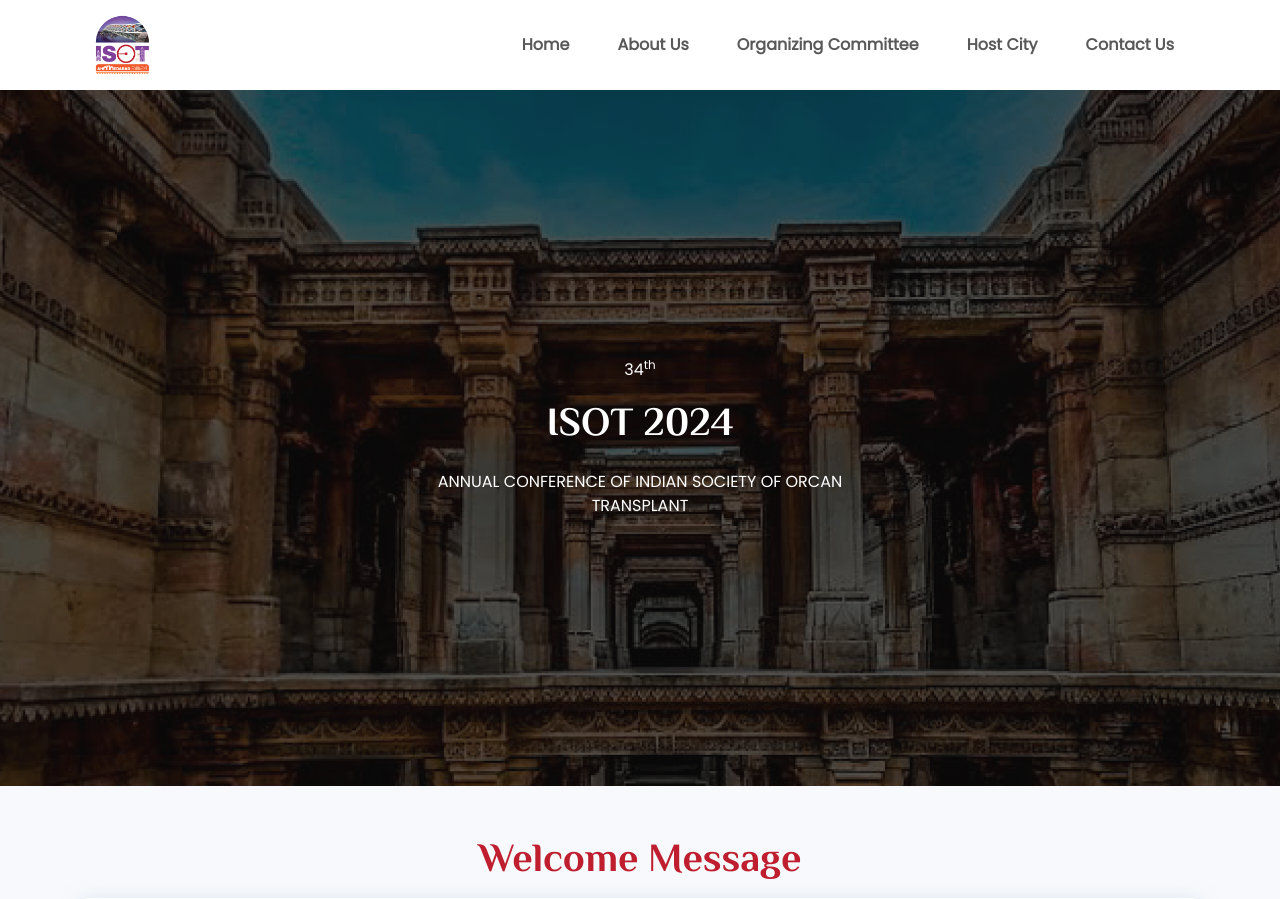
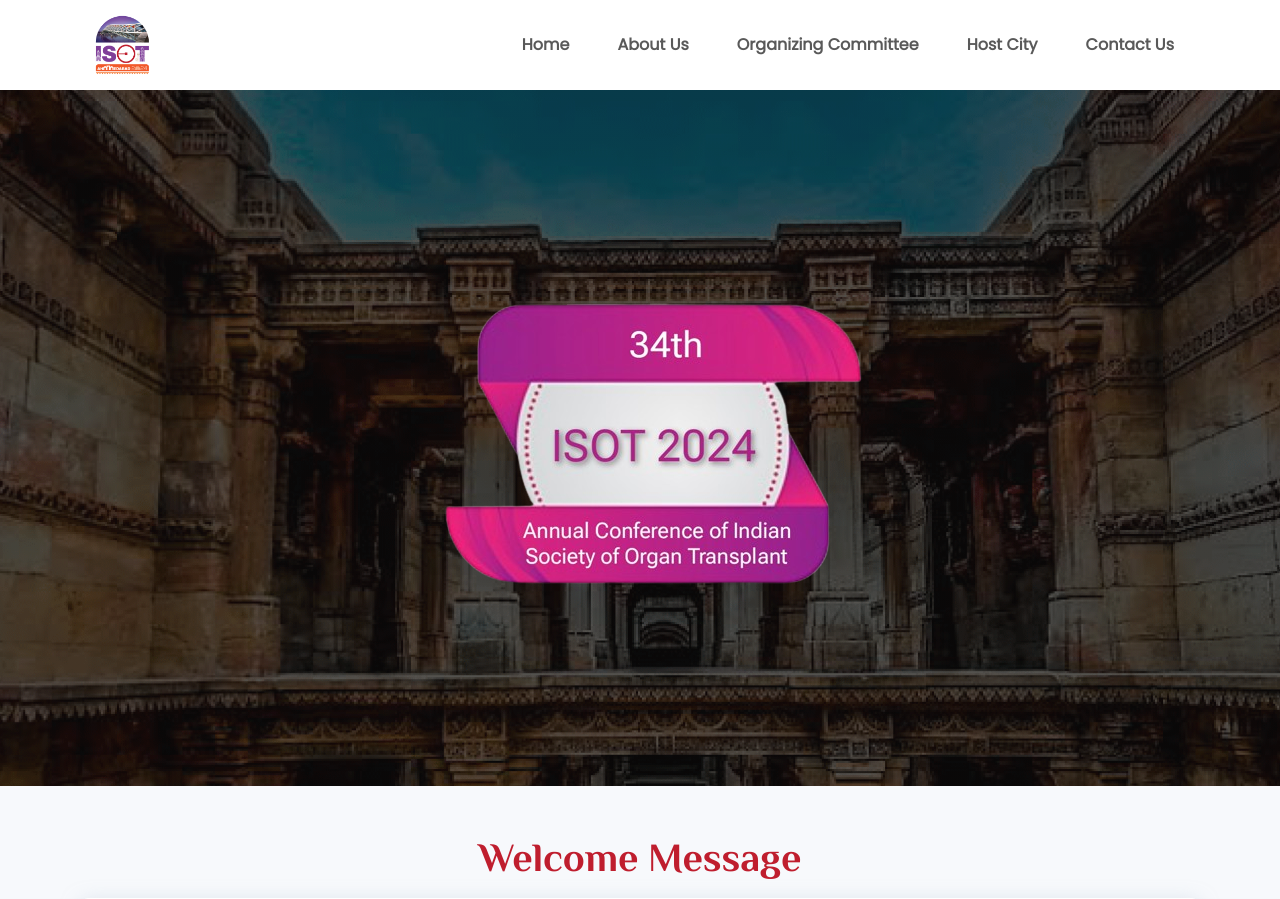
Before and after one commit to maharshi2583/isot, a PHP site: page / in a window 1280 px wide. Shown: the top 899 px of the page. Run offline with PHP 8.4, Linux system fonts and the light colour scheme.

Commit message:
vanue added

```diff
--- a/index.php
+++ b/index.php
@@ -28,28 +28,31 @@
         <div class="carousel-inner">
             <div class="carousel-item active" data-bs-interval="3000">
                 <div class="row d-flex justify-content-center align-items-center py-5 text-center slide1 main">
-                    <div class="col-md-5 col-12 text-white">
-                        <p>34<sup>th</sup></p>
+                    <div class="col-md-5 col-12 text-white carouselshape">
+                        <!-- <p>34<sup>th</sup></p>
                         <h1 class="fw-bold headingtext">ISOT 2024</h1>
-                        <p class="mt-4 mb-0 px-2">ANNUAL CONFERENCE OF INDIAN SOCIETY OF ORCAN TRANSPLANT</p>
+                        <p class="mt-4 mb-0 px-2">ANNUAL CONFERENCE OF INDIAN SOCIETY OF ORCAN TRANSPLANT</p> -->
+                        <img src="imgs/carousel.png" class="img-fluid" alt="">
                     </div>
                 </div>
             </div>
             <div class="carousel-item" data-bs-interval="3000">
                 <div class="row d-flex justify-content-center align-items-center py-5 text-center slide2 main">
-                    <div class="col-md-5 col-12 text-white">
-                        <p>34<sup>th</sup></p>
+                    <div class="col-md-5 col-12 text-white carouselshape">
+                        <!-- <p>34<sup>th</sup></p>
                         <h1 class="fw-bold headingtext">ISOT 2024</h1>
-                        <p class="mt-4 mb-0 px-2">ANNUAL CONFERENCE OF INDIAN SOCIETY OF ORCAN TRANSPLANT</p>
+                        <p class="mt-4 mb-0 px-2">ANNUAL CONFERENCE OF INDIAN SOCIETY OF ORCAN TRANSPLANT</p> -->
+                        <img src="imgs/carousel.png" class="img-fluid" alt="">
                     </div>
                 </div>
             </div>
             <div class="carousel-item" data-bs-interval="3000">
                 <div class="row d-flex justify-content-center align-items-center py-5 text-center slide3 main">
-                    <div class="col-md-5 col-12 text-white">
-                        <p>34<sup>th</sup></p>
+                    <div class="col-md-5 col-12 text-white carouselshape">
+                        <!-- <p>34<sup>th</sup></p>
                         <h1 class="fw-bold headingtext">ISOT 2024</h1>
-                        <p class="mt-4 mb-0 px-2">ANNUAL CONFERENCE OF INDIAN SOCIETY OF ORCAN TRANSPLANT</p>
+                        <p class="mt-4 mb-0 px-2">ANNUAL CONFERENCE OF INDIAN SOCIETY OF ORCAN TRANSPLANT</p> -->
+                        <img src="imgs/carousel.png" class="img-fluid" alt="">
                     </div>
                 </div>
             </div>
@@ -332,6 +335,51 @@
                 </div>
             </div>
         </div>
+
+        <!-- vanue -->
+        <div class="row justify-content-center my-5">
+            <div class="col-12">
+                <h1 class="redtext fw-bold text-center mb-4 headingtext">Ultimate Destination</h1>
+                <div class="row justify-content-around pt-3">
+                    <div class="col-md-6 col-lg-5 d-flex align-items-center">
+                        <div>
+                            <img src="https://image.wedmegood.com/resized/800X/uploads/member/405280/1610699884_DSC_7373.JPG"
+                                class="img-fluid doctorimg" alt="">
+                        </div>
+                    </div>
+                    <div class="col-md-6 col-lg-5 mt-4 mt-md-0 p-3">
+                        <div class="card px-3 py-4 border-0 customshadow">
+                            <h5 class="redtext fw-bold">THE FORUM CLUB O7</h5>
+                            <div class="d-flex">
+                                <i class="fa-solid fa-location-dot redtext me-2 mt-1"></i>
+                                <p class="purpletext">The Forum,
+                                    Celebrations and Conventions,
+                                    Near Club O7, Off SP Ring Road, Club O7 Rd,
+                                    Shela, Ahmedabad, Gujarat 380058 </p>
+                            </div>
+                            <div class="d-flex mb-2">
+                                <i class="fa-solid fa-plane redtext me-2 mt-1"></i>
+                                <div>
+                                    <p class="purpletext mb-0">From Ahmedabad Airport</p>
+                                    <span class="orangetext">25 KM (40 MINUTES)</span>
+                                </div>
+                            </div>
+                            <div class="d-flex">
+                                <i class="fa-solid fa-train redtext me-2 mt-1"></i>
+                                <div>
+                                    <p class="purpletext mb-0">From Ahmedabad Railway Station</p>
+                                    <span class="orangetext">17.6 KM (35 MINUTES)</span>
+                                </div>
+                            </div>
+                            <div class="mt-2 ms-2">
+                                <a href="https://maps.app.goo.gl/Wii7agsMUJSpNh5FA" target="_blanck" class="links">Visit
+                                    Map</a>
+                            </div>
+                        </div>
+                    </div>
+                </div>
+            </div>
+        </div>
     </div>
 
     <!-- footer -->
--- a/scss/style.css
+++ b/scss/style.css
@@ -154,6 +154,10 @@ body {
   background-size: cover;
 }
 
+.carouselshape {
+  border-radius: 44% 56% 65% 35%/48% 43% 57% 52%;
+}
+
 .explorecard {
   min-height: 50vh;
 }
--- a/scss/style.scss
+++ b/scss/style.scss
@@ -148,5 +148,9 @@ body {
     background-size: cover;
 }
 
+.carouselshape {
+    border-radius: 44% 56% 65% 35% / 48% 43% 57% 52%;
+}
+
 // host city
 @import 'hostcity';
```
Also changed, not shown: imgs/carousel.jpg (added), imgs/carousel.png (added), 1 other file.
